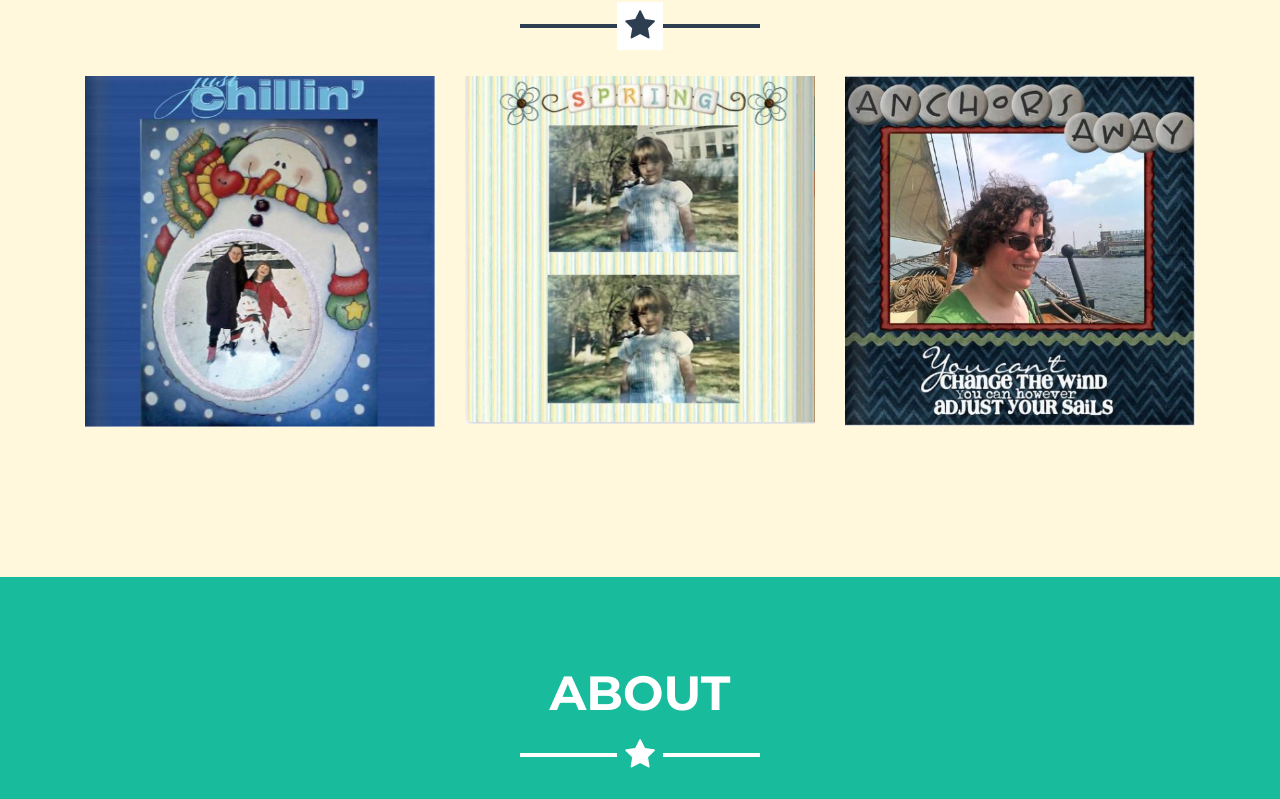
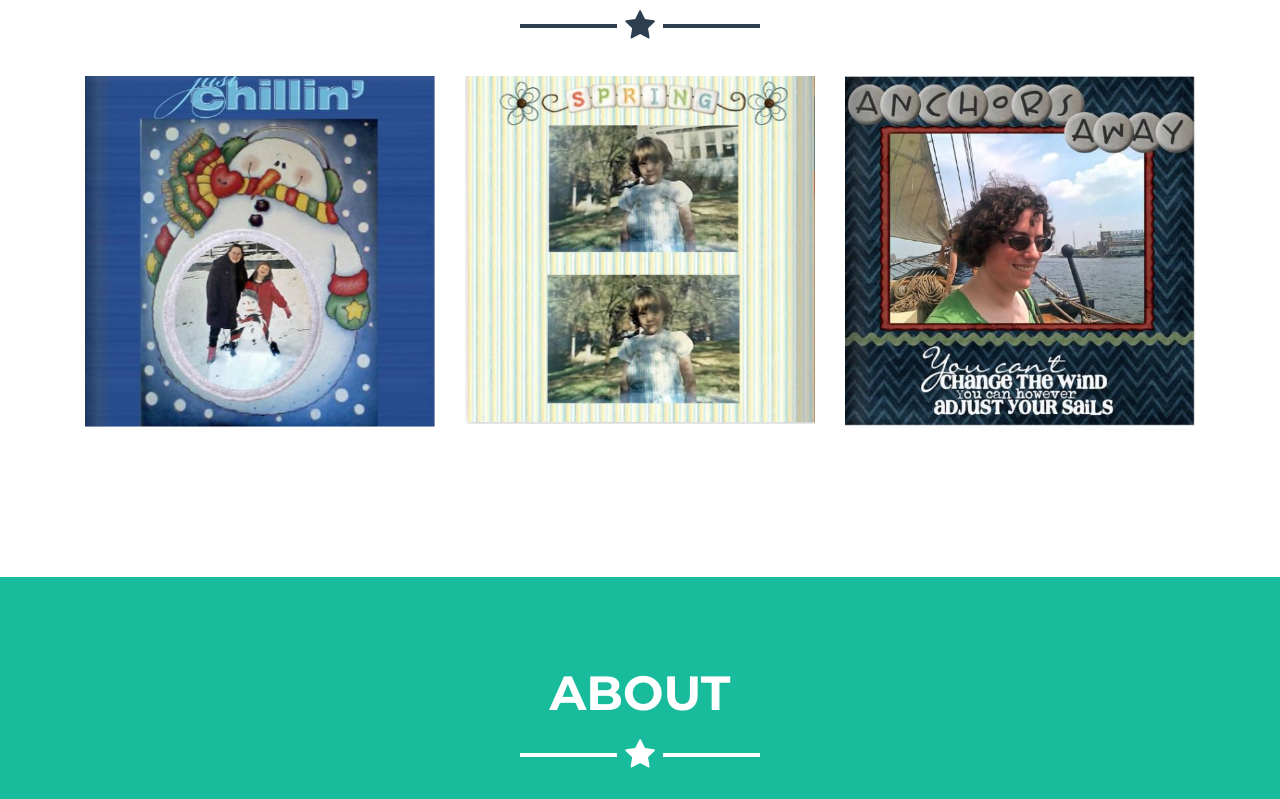
Before and after one commit to LaurenDoughty/LaurenDoughty.github.io, a plain HTML site: page index.html in a window 1280 px wide. Shown: the part 632-1431 px from the top of the page. Drawn offline with Linux system fonts and the light colour scheme.

Commit message:
Update index.html

```diff
--- a/index.html
+++ b/index.html
@@ -25,7 +25,7 @@
 
     <!-- Custom styles for this template -->
 
-    <link href="assets/stylesheets/main.css" rel="stylesheet">
+    <!--<link href="assets/stylesheets/main.css" rel="stylesheet">-->
     <link href="css/freelancer.min.css" rel="stylesheet">
   </head>
 
```
